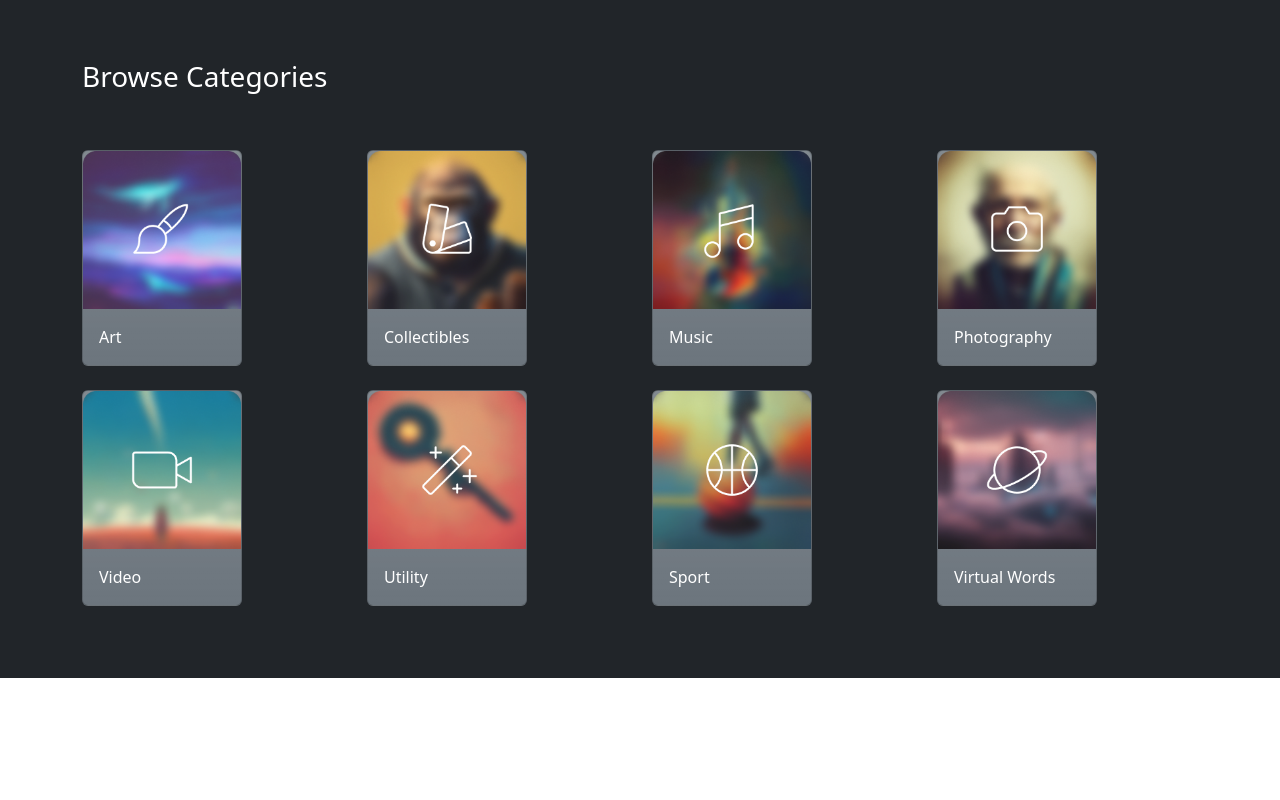
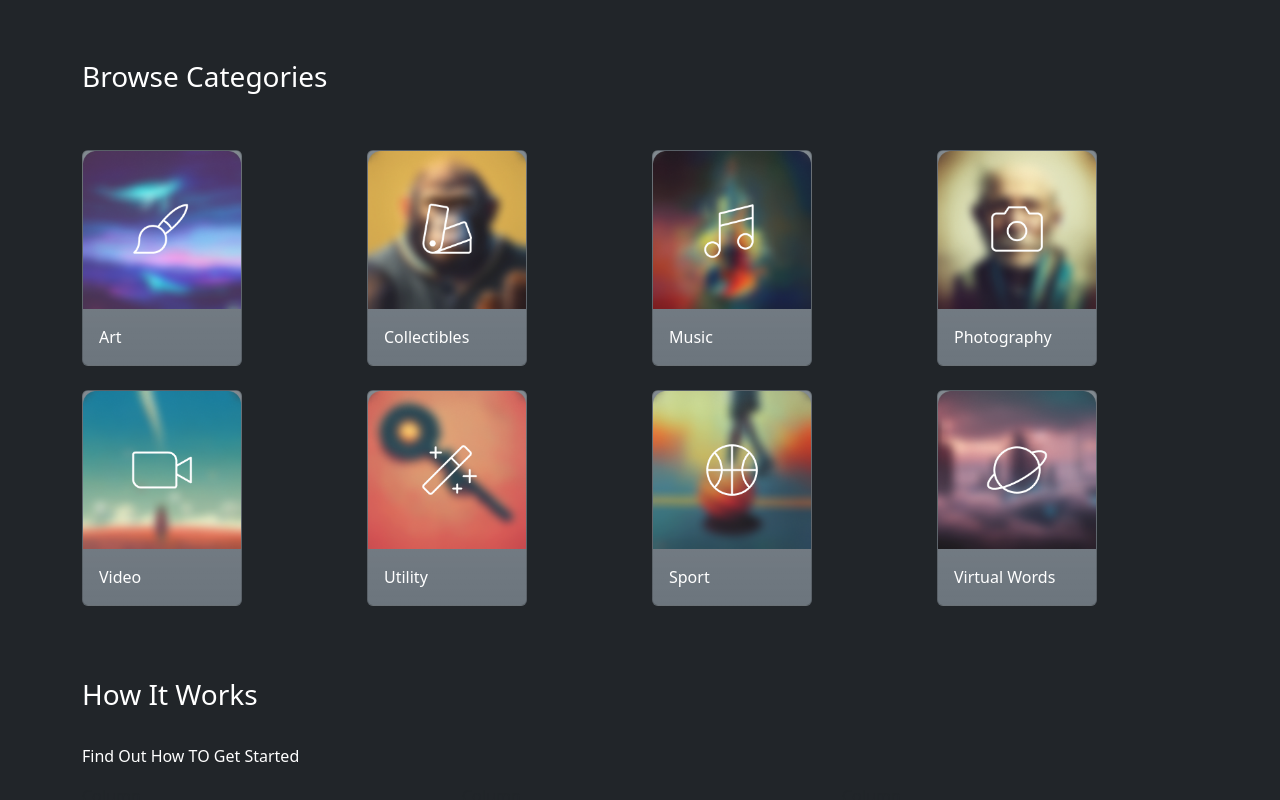
Before and after one commit to muzammilpro/NFT_Landing_Page_in_React.js, a React (Create React App) app: page / in a window 1280 px wide. Shown: the part 2301-3101 px from the top of the page. Before the commit the page ends 2979 px from the top, so only its background shows below. Built offline with nearby package versions, Linux system fonts and the light colour scheme.

Commit message:
Do SOme Changes

```diff
--- a/src/Components/HowItWork/HowItWork.js
+++ b/src/Components/HowItWork/HowItWork.js
@@ -1,9 +1,24 @@
 import React from 'react'
 
 export default function HowItWork() {
-  return (
-    <div>
+    return (
+        <div>
+            <div className="container">
+                <h3 className='text-white'>How It Works</h3> <br/>
+                <p className='text-white'>Find Out How TO Get Started</p>
+                <div className="row">
+                    <div className="col">
+                        Column
+                    </div>
+                    <div className="col">
+                        Column
+                    </div>
+                    <div className="col">
+                        Column
+                    </div>
+                </div>
+            </div>
 
-    </div>
-  )
+        </div>
+    )
 }
--- a/src/Pages/HomePage.js
+++ b/src/Pages/HomePage.js
@@ -4,6 +4,7 @@ import TrendingCollection from '../Components/TrendingCollection/TrendingCollect
 import TopCreators from '../Components/TopCreators/TopCreators'
 import DiscoverMore from '../Components/DiscoverMore/DiscoverMore'
 import BrowseCategory from '../Components/BrowseCategory/BrowseCategory'
+import HowItWork from '../Components/HowItWork/HowItWork'
 
 export default function HomePage() {
     return (
@@ -19,6 +20,7 @@ export default function HomePage() {
             <br /> <br /> <br />
             <BrowseCategory />
             <br /> <br /> <br />
+            <HowItWork/>
         </div>
     )
 }
```
